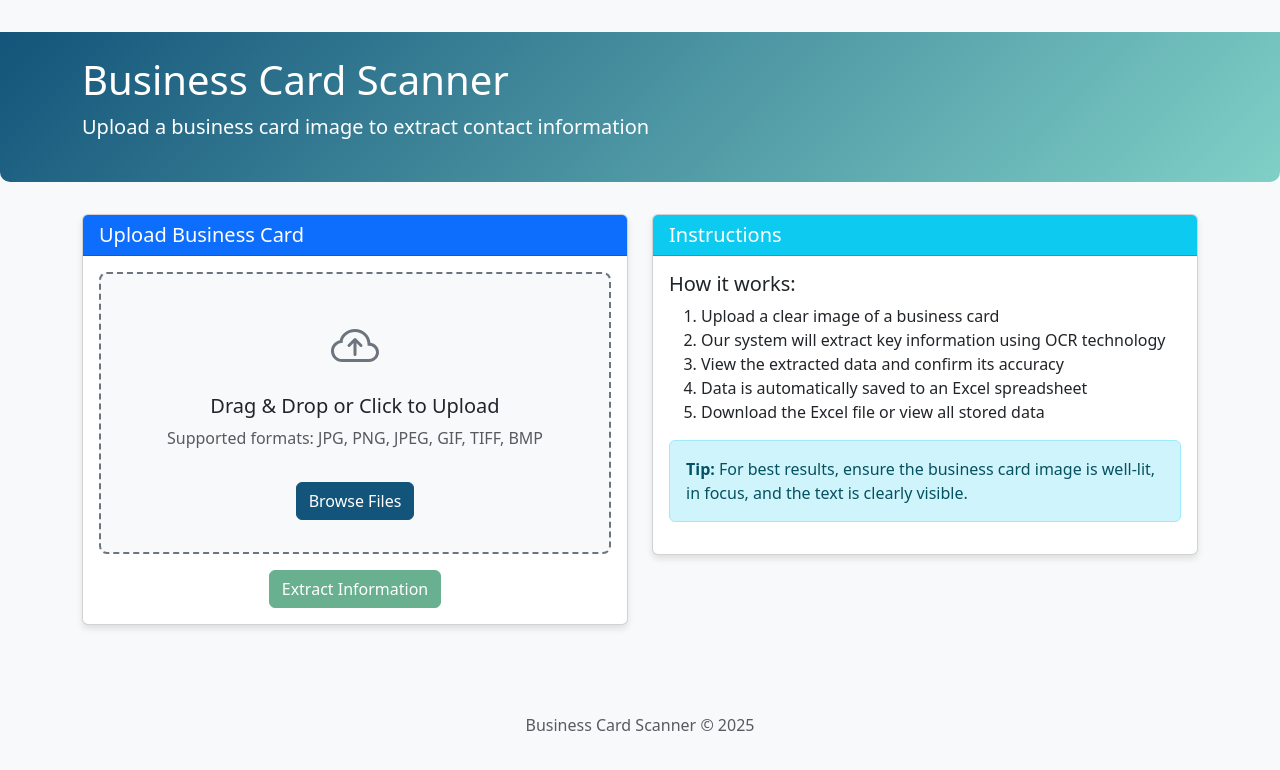
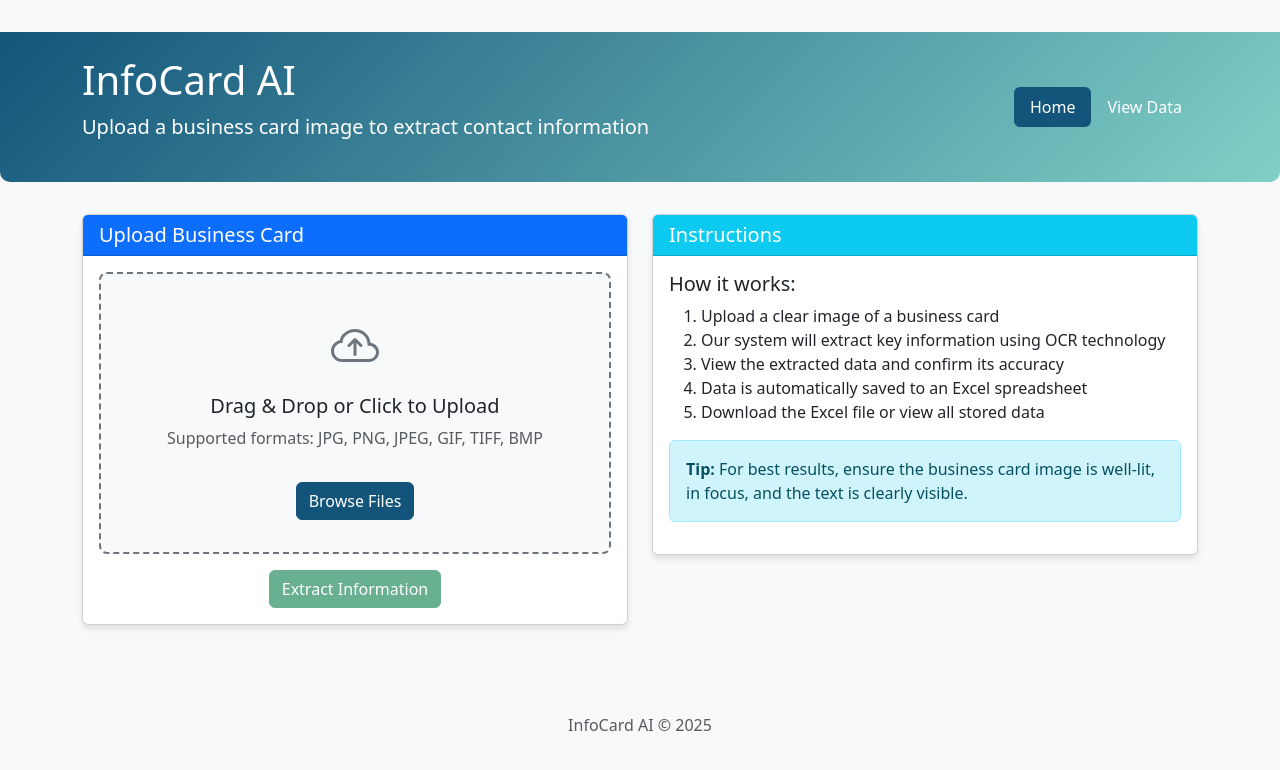
Before and after one commit to SarvaiyaPrashant2242005/InfoCard-AI, a Flask app: page / in a window 1280 px wide. Shown: the top 770 px of the page. Run offline with Flask 3, Linux system fonts and the light colour scheme; some libraries are stand-ins or nearby versions.

Commit message:
update UI

```diff
--- a/templates/index.html
+++ b/templates/index.html
@@ -3,7 +3,7 @@
 <head>
     <meta charset="UTF-8">
     <meta name="viewport" content="width=device-width, initial-scale=1.0">
-    <title>Business Card Scanner</title>
+    <title>InfoCard AI</title>
     <link href="https://cdnjs.cloudflare.com/ajax/libs/bootstrap/5.3.0/css/bootstrap.min.css" rel="stylesheet">
     <style>
         body {
@@ -72,10 +72,22 @@
         <div class="container">
             <div class="row">
                 <div class="col-md-8">
-                    <h1>Business Card Scanner</h1>
+                    <h1>InfoCard AI</h1>
                     <p class="lead">Upload a business card image to extract contact information</p>
                 </div>
-
+                <div class="col-md-4 text-end d-flex align-items-center justify-content-end">
+                    <ul class="nav nav-pills">
+                        <li class="nav-item">
+                            <a class="nav-link active" href="/">Home</a>
+                        </li>
+                        <li class="nav-item">
+                            <a class="nav-link text-white" href="/view">View Data</a>
+                        </li>
+                        <!-- <li class="nav-item">
+                            <a class="nav-link text-white" href="{{ url_for('download_excel') }}">Download</a>
+                        </li> -->
+                    </ul>
+                </div>
             </div>
         </div>
     </div>
@@ -186,7 +198,7 @@
 
     <footer class="mt-5 py-3 bg-light">
         <div class="container text-center">
-            <p class="text-muted mb-0">Business Card Scanner &copy; 2025</p>
+            <p class="text-muted mb-0">InfoCard AI &copy; 2025</p>
         </div>
     </footer>
 
```
Also changed, not shown: templates/view.html (+8 -8 lines), uploads/9264d999-801a-4ecf-ae44-1f7b2e8dc6c9_3.jpg (added), uploads/aa40633c-8f8f-4619-b76d-230c875a7689_3.jpg (added), 2 other files.
